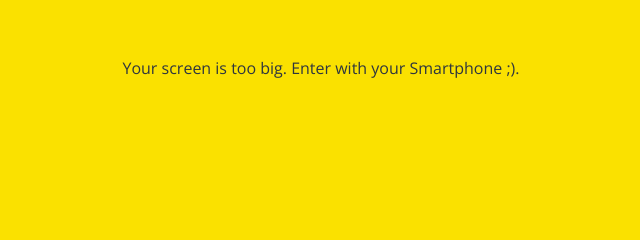
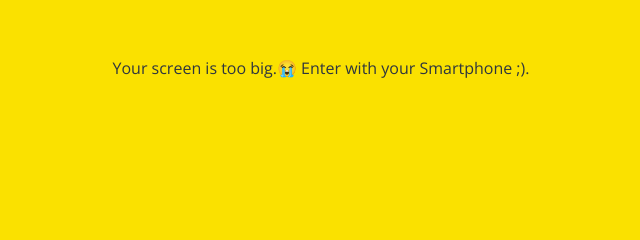
Before and after one commit to dhhan817/kokoa-clone, a plain HTML site: page chat.html in a window 1280 px wide. Shown: the part 332-572 px from the top of the page, 319-959 px from the left. Drawn offline with nearby package versions, Linux system fonts and the light colour scheme.

Commit message:
Message fix

```diff
--- a/chat.html
+++ b/chat.html
@@ -75,7 +75,7 @@
     </form>
 
     <div id="no-mobile">
-        <span>Your screen is too big. Enter with your Smartphone ;).</span>
+        <span>Your screen is too big.😭 Enter with your Smartphone ;).</span>
     </div>
 
     <script
```
Also changed, not shown: chats.html (+1 -1 lines), find.html (+1 -1 lines), friends.html (+1 -1 lines), index.html (+1 -1 lines), more.html (+1 -1 lines), settings.html (+1 -1 lines).
